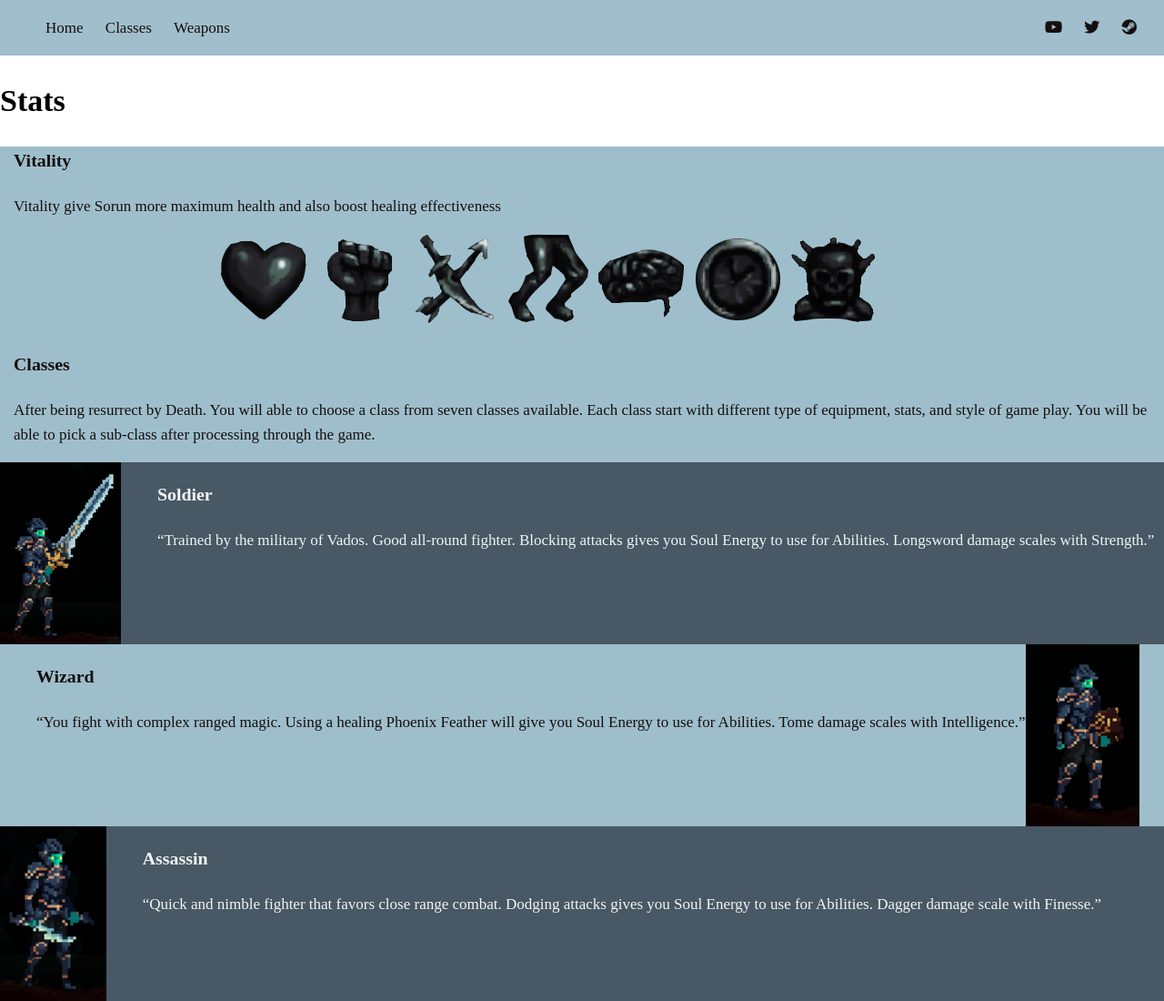
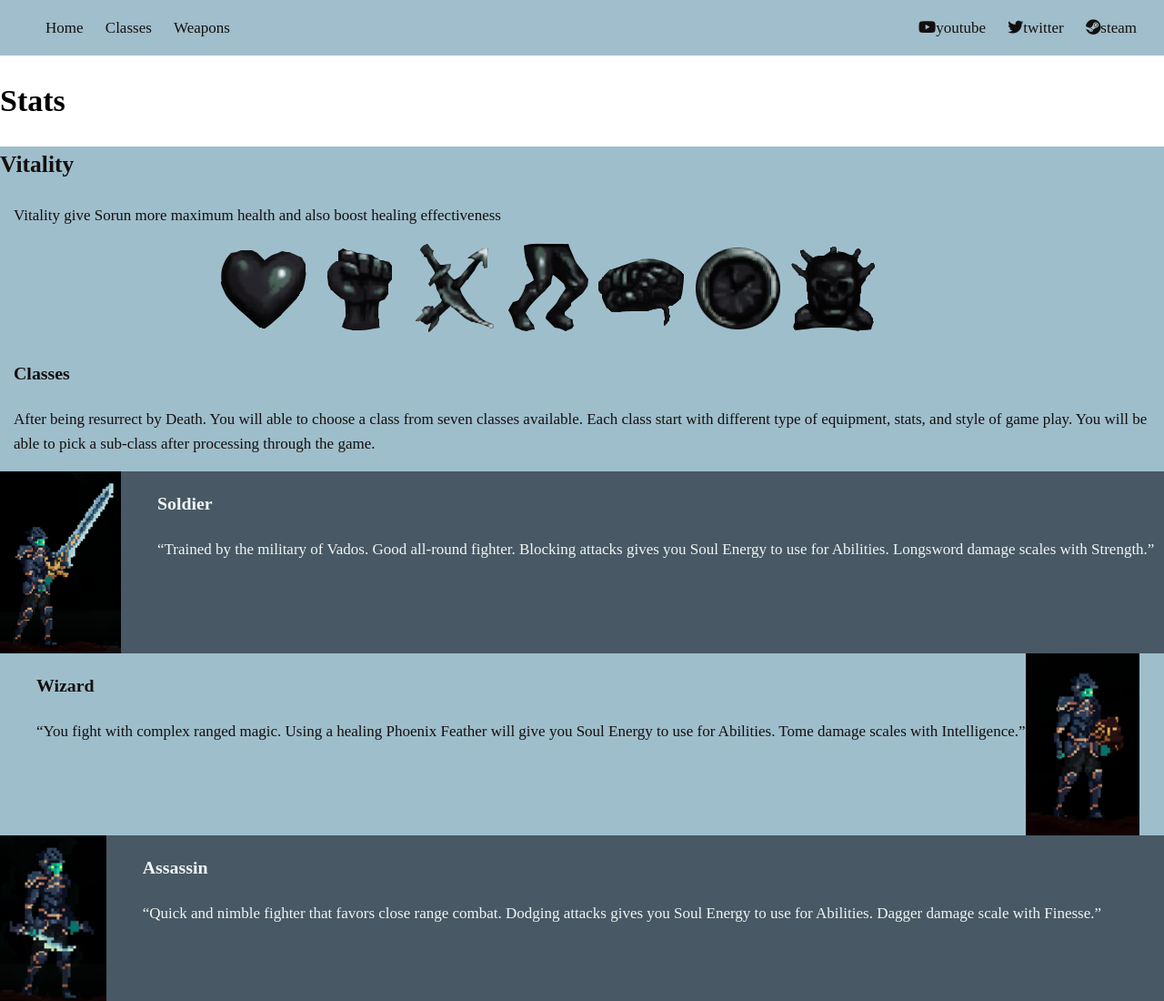
Before and after one commit to kamonwatkeen/ist263, a plain HTML site: page Project6_final/death_gambits_classes.html in a window 1280 px wide. Shown: the top 1100 px of the page at 91% size. Drawn offline with Linux system fonts and the light colour scheme; a web font is replaced by a local one.

Commit message:
Final Project edit
New edit for final project

```diff
--- a/Project6_final/death_gambits_classes.html
+++ b/Project6_final/death_gambits_classes.html
@@ -45,7 +45,7 @@
     <nav id="nav">
         <div class="navbar">
             <div class="navi">
-                <a href="#breif" id="skip">Skip content</a>
+                <a href="#Stats" id="skip">Skip content</a>
                 <ul>
                     <li><a href="../Project6_final/death_gambits_homepage.html">Home</a></li>
                     <li><a href="../Project6_final/death_gambits_classes.html">Classes</a></li>
@@ -54,9 +54,9 @@
             </div>
             <div class="icon">
                 <ul>
-                    <li><a href="https://www.youtube.com/channel/UCXO9wIhCVhJ5XAwu8qOgpEQ"><i class="fa-brands fa-youtube"></i></a></li>
-                    <li><a href="https://twitter.com/Deaths_Gambit"><i class="fa-brands fa-twitter"></i></a></li>
-                    <li><a href="https://store.steampowered.com/app/356650/Deaths_Gambit_Afterlife/"><i class="fa-brands fa-steam"></i></a></li>
+                    <li><a href="https://www.youtube.com/channel/UCXO9wIhCVhJ5XAwu8qOgpEQ"><i class="fa-brands fa-youtube"></i>youtube</a></li>
+                    <li><a href="https://twitter.com/Deaths_Gambit"><i class="fa-brands fa-twitter"></i>twitter</a></li>
+                    <li><a href="https://store.steampowered.com/app/356650/Deaths_Gambit_Afterlife/"><i class="fa-brands fa-steam"></i>steam</a></li>
                 </ul>
             </div>
         </div>
@@ -69,7 +69,7 @@
             <div id="Statshow">
                     <div id="Stats_Info">
                         <div id="vitinfo">
-                            <h3>Vitality</h3>
+                            <h2>Vitality</h2>
                             <p>Vitality give Sorun more maximum health and also boost healing effectiveness</p>
                         </div>
                         <div id="strinfo">
```
Also changed, not shown: Project6_final/death_gambits_homepage.html (+3 -3 lines), Project6_final/death_gambits_weapons.html (+5 -5 lines).
